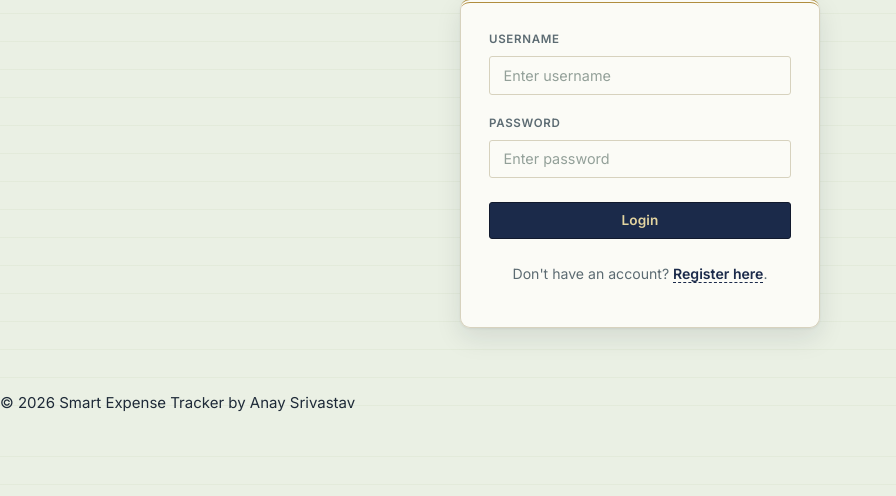
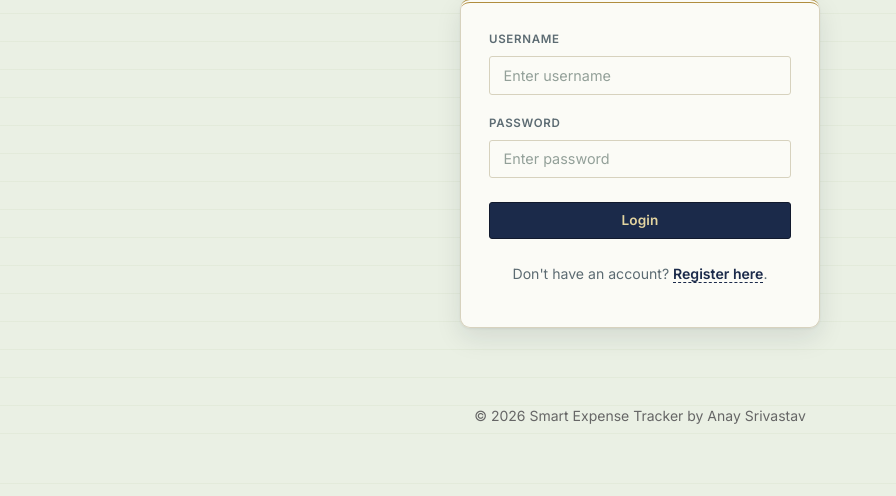
Before and after one commit to anay1403/Smart-Expense-Tracker, a Flask app: page /login in a window 1280 px wide. Shown: the part 182-678 px from the top of the page, without its empty margins (0-896 px from the left). Run offline with Flask 3, Linux system fonts and the light colour scheme.

Commit message:
Update style.css

```diff
--- a/static/style.css
+++ b/static/style.css
@@ -526,6 +526,14 @@ option:disabled { color: var(--text-faint); font-style: italic; }
   background: color-mix(in srgb, currentColor 12%, var(--surface));
 }
 
+.footer {
+    text-align: center;
+    padding: 15px;
+    font-size: 14px;
+    color: #666;
+}
+
+
 /* ---------- category palette ----------
    applied directly via the category name as a class
    (e.g. class="badge food" / class="category-name food") */
```
